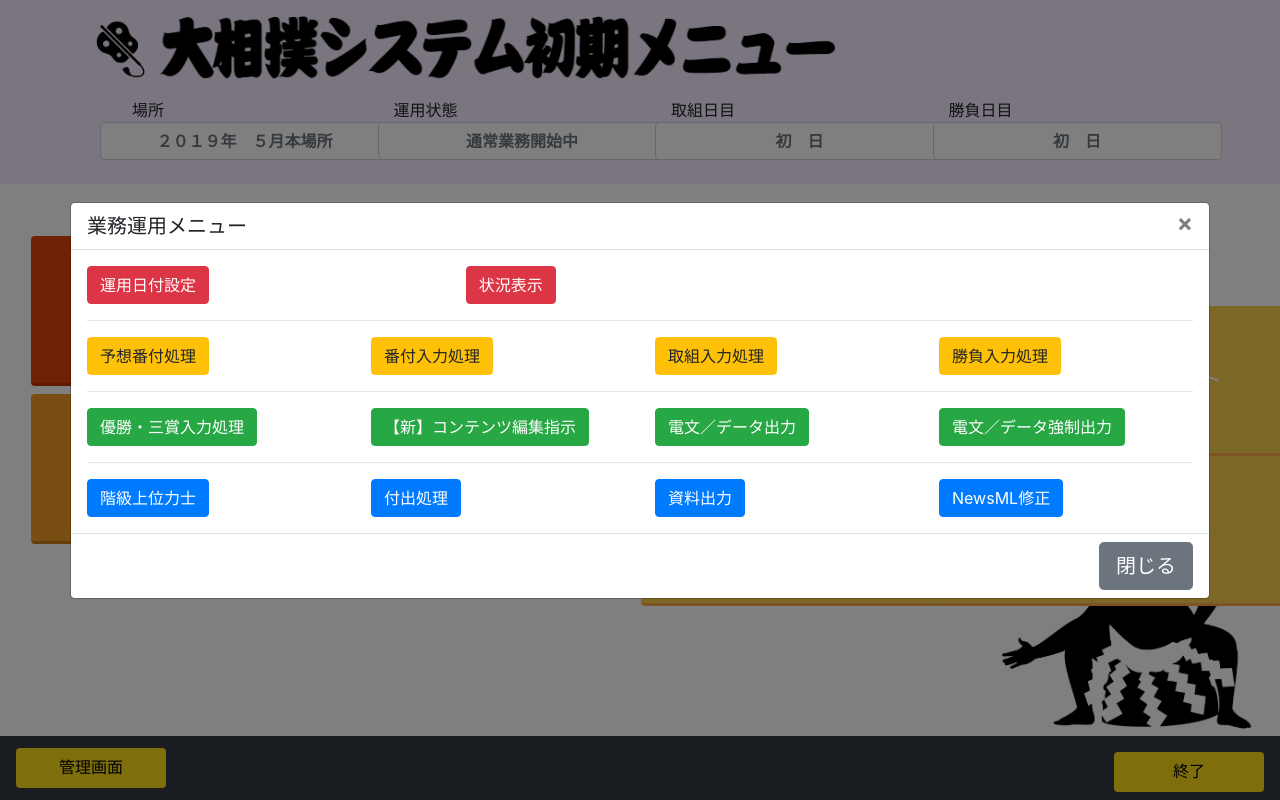
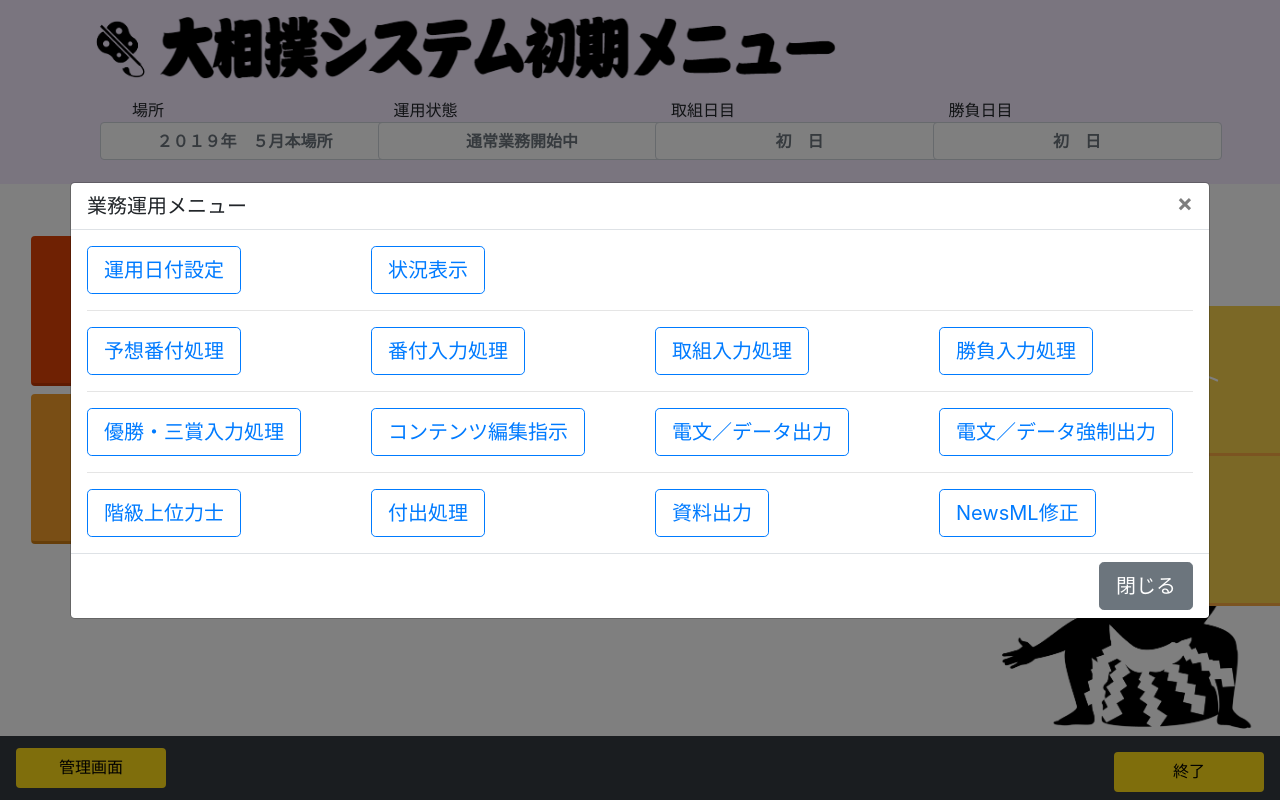
Before and after one commit to katsuyanagashima/prj_sports, a Django app: page /app_sumo/ in a window 1280 px wide, after a click on "業務運用選択". Run offline with Django 3.2, Linux system fonts and the light colour scheme; some libraries are stand-ins or nearby versions.

Commit message:
業務選択画面を更新

```diff
--- a/app_sumo/templates/app_sumo/index.html
+++ b/app_sumo/templates/app_sumo/index.html
@@ -337,56 +337,56 @@
             </div>
             <div class="modal-body">
                 <div class="row">
-                    <div class="col-4">
-                      <a href="SUMUDY01" type="button" class="btn btn-danger">運用日付設定</a>
+                    <div class="col-3">
+                      <a href="SUMUDY01" type="button" class="btn btn-outline-primary btn-lg">運用日付設定</a>
                     </div>
-                    <div class="col-4">
-                        <a href="SUMJKH01" type="button" class="btn btn-danger">状況表示</a>
+                    <div class="col-3">
+                        <a href="SUMJKH01" type="button" class="btn btn-outline-primary btn-lg">状況表示</a>
                     </div>
                 </div>
                 <hr/>
                 <div class="row">
                     <div class="col-3">
-                      <a href="SUMYOS01" type="button" class="btn btn-warning">予想番付処理</a>
+                      <a href="SUMYOS01" type="button" class="btn btn-outline-primary btn-lg">予想番付処理</a>
                     </div>
                     <div class="col-3">
-                      <a href="SUMBAN01" type="button" class="btn btn-warning">番付入力処理</a>
+                      <a href="SUMBAN01" type="button" class="btn btn-outline-primary btn-lg">番付入力処理</a>
                     </div>
                     <div class="col-3">
-                      <a href="SUMTOR01" type="button" class="btn btn-warning">取組入力処理</a>
+                      <a href="SUMTOR01" type="button" class="btn btn-outline-primary btn-lg">取組入力処理</a>
                     </div>
                     <div class="col-3">
-                      <a href="SUMSHO01" type="button" class="btn btn-warning">勝負入力処理</a>
+                      <a href="SUMSHO01" type="button" class="btn btn-outline-primary btn-lg">勝負入力処理</a>
                     </div>
                 </div>
                 <hr/>
                 <div class="row">
                     <div class="col-3">
-                      <a href="SUMYUS01" type="button" class="btn btn-success">優勝・三賞入力処理</a>
+                      <a href="SUMYUS01" type="button" class="btn btn-outline-primary btn-lg">優勝・三賞入力処理</a>
                     </div>
                     <div class="col-3">
-                      <a href="SUMOUT01" type="button" class="btn btn-success">【新】コンテンツ編集指示</a>
+                      <a href="SUMOUT01" type="button" class="btn btn-outline-primary btn-lg">コンテンツ編集指示</a>
                     </div>
                     <div class="col-3">
-                        <a href="SUMOUT02" type="button" class="btn btn-success">電文／データ出力</a>
+                        <a href="SUMOUT02" type="button" class="btn btn-outline-primary btn-lg">電文／データ出力</a>
                       </div>
                       <div class="col-3">
-                        <a href="SUMOUT03" type="button" class="btn btn-success">電文／データ強制出力</a>
+                        <a href="SUMOUT03" type="button" class="btn btn-outline-primary btn-lg">電文／データ強制出力</a>
                       </div>
                 </div>
                 <hr/>
                 <div class="row">
                     <div class="col-3">
-                      <a href="SUMJOR01" type="button" class="btn btn-primary">階級上位力士</a>
+                      <a href="SUMJOR01" type="button" class="btn btn-outline-primary btn-lg">階級上位力士</a>
                     </div>
                     <div class="col-3">
-                      <a href="SUMTKD01" type="button" class="btn btn-primary">付出処理</a>
+                      <a href="SUMTKD01" type="button" class="btn btn-outline-primary btn-lg">付出処理</a>
                     </div>
                     <div class="col-3">
-                      <a href="SUMSHI01" type="button" class="btn btn-primary">資料出力</a>
+                      <a href="SUMSHI01" type="button" class="btn btn-outline-primary btn-lg">資料出力</a>
                     </div>
                     <div class="col-3">
-                      <a href="SUMNEW01" type="button" class="btn btn-primary">NewsML修正</a>
+                      <a href="SUMNEW01" type="button" class="btn btn-outline-primary btn-lg">NewsML修正</a>
                     </div>
                   </div>
             </div>
```
